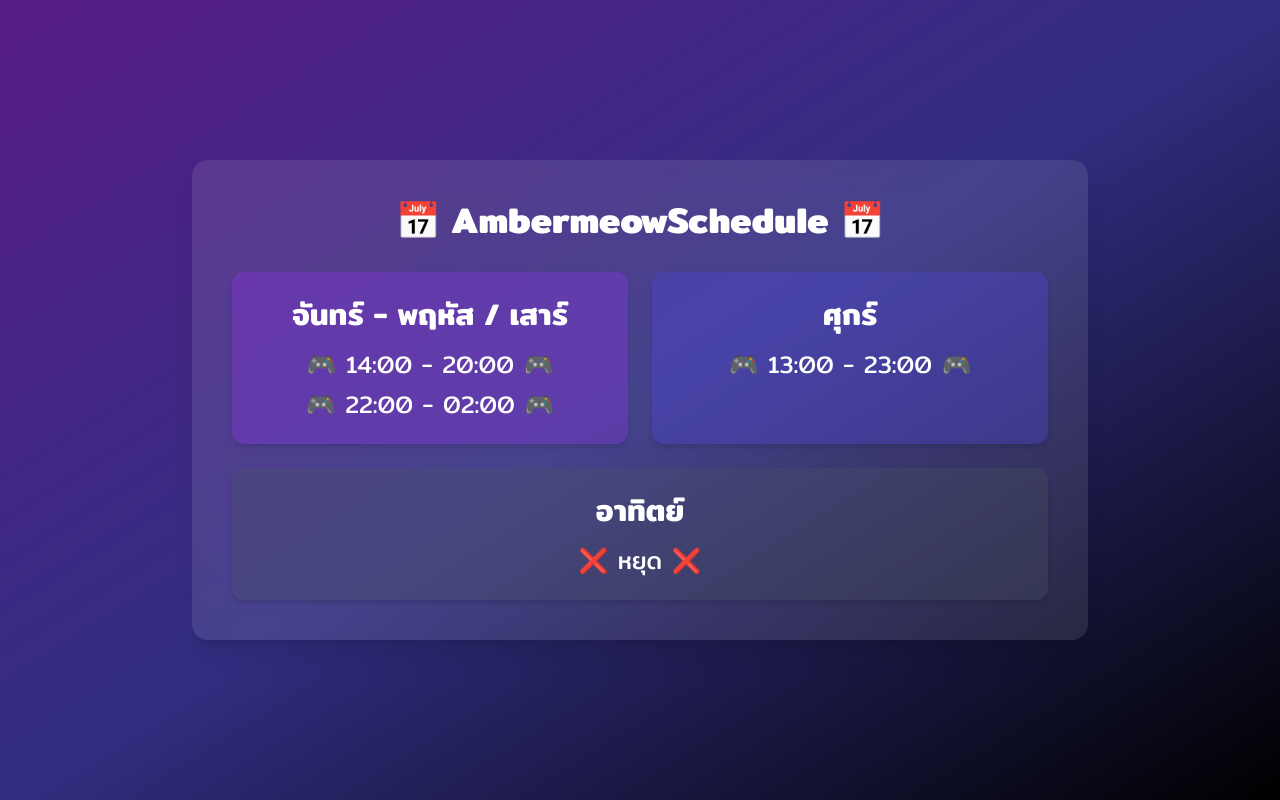
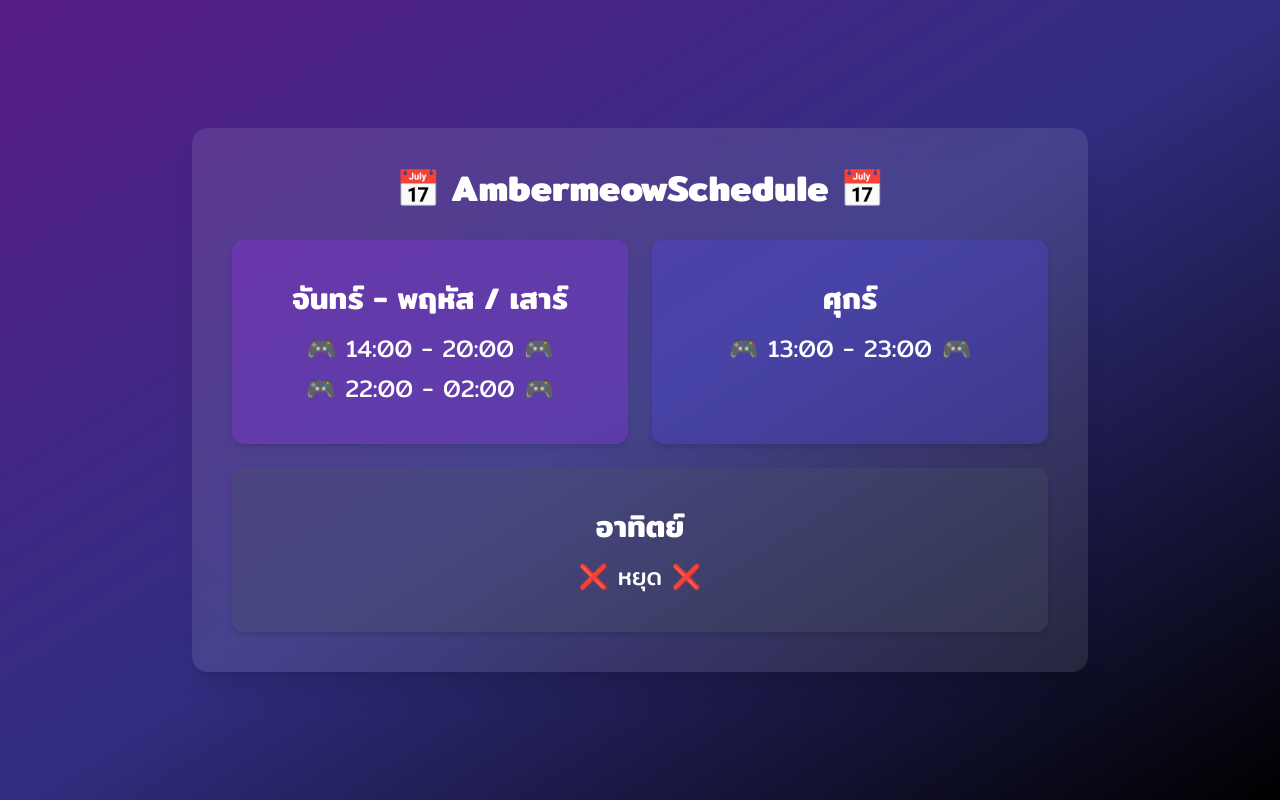
Before and after one commit to MayDayEz/AmberSchedule, a plain HTML site: page index.html in a window 1280 px wide. Drawn offline with nearby package versions, Linux system fonts and the light colour scheme.

Commit message:
Update index.html

```diff
--- a/index.html
+++ b/index.html
@@ -20,7 +20,7 @@
     <h1 class="text-4xl font-bold text-center mb-8">📅 AmbermeowSchedule 📅</h1>
 
     <div class="grid grid-cols-2 gap-6">
-      <div class="col-span-2 md:col-span-1 bg-purple-600/30 rounded-xl p-6 shadow-md">
+      <div class="col-span-2 md:col-span-1 bg-purple-600/30 rounded-xl p-10 shadow-md">
         <h2 class="text-3xl font-semibold">จันทร์ - พฤหัส / เสาร์</h2>
         <ul class="mt-4 space-y-2 text-2xl">
           <li>🎮 14:00 - 20:00 🎮</li>
@@ -28,14 +28,14 @@
         </ul>
       </div>
 
-      <div class="col-span-2 md:col-span-1 bg-indigo-600/30 rounded-xl p-6 shadow-md">
+      <div class="col-span-2 md:col-span-1 bg-indigo-600/30 rounded-xl p-10 shadow-md">
         <h2 class="text-3xl font-semibold ">ศุกร์</h2>
         <ul class="mt-4 space-y-2 text-2xl">
           <li>🎮 13:00 - 23:00 🎮</li>
         </ul>
       </div>
 
-      <div class="col-span-2 bg-gray-600/30 rounded-xl p-6 shadow-md">
+      <div class="col-span-2 bg-gray-600/30 rounded-xl p-10 shadow-md">
         <h2 class="text-3xl font-semibold ">อาทิตย์</h2>
         <p class="mt-4 text-2xl ">❌ หยุด ❌ </p>
       </div>
```
